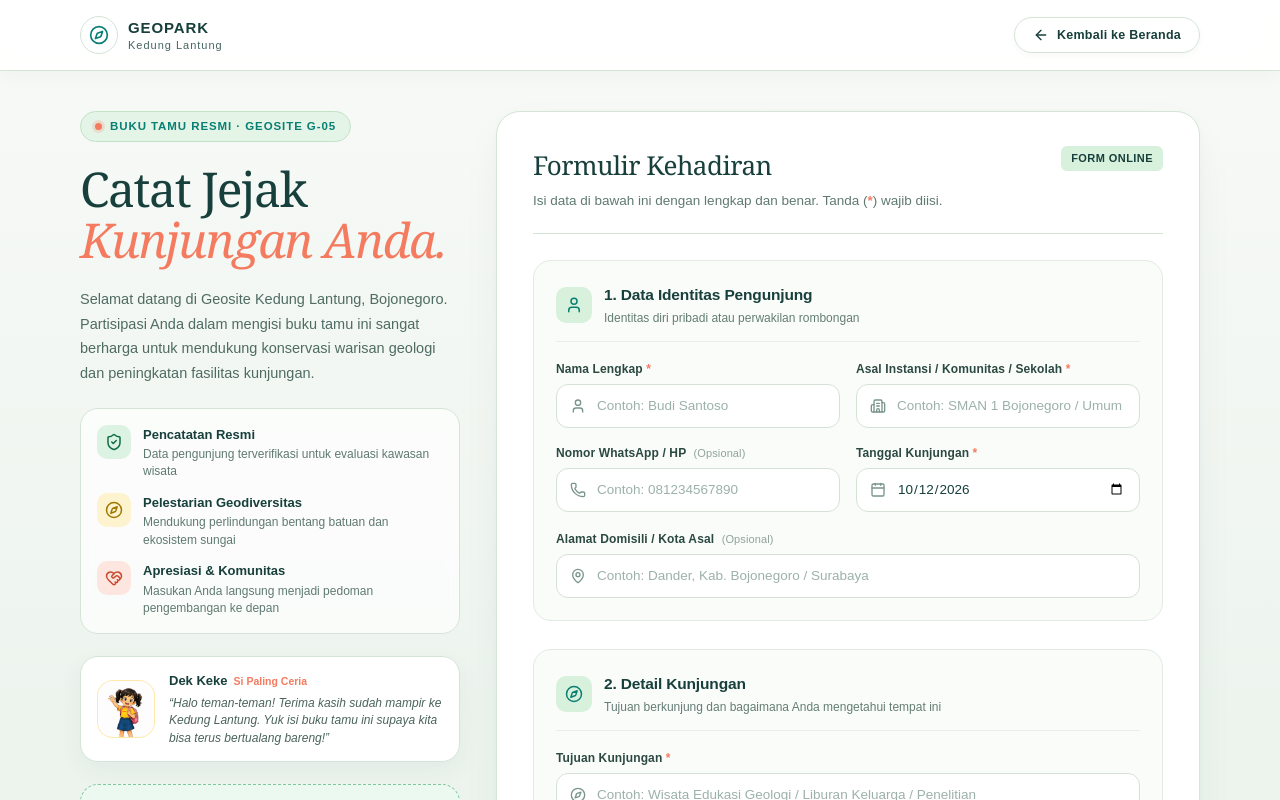
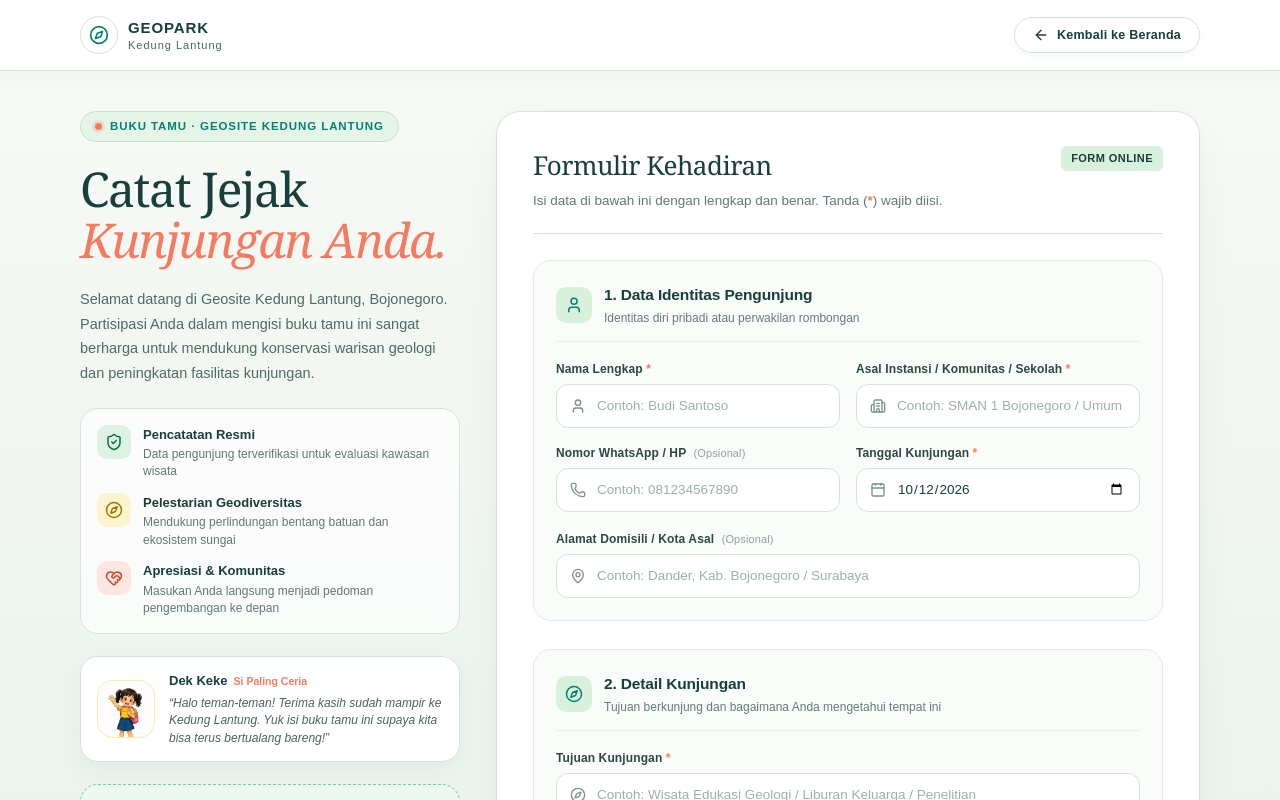
Before and after one commit to ekohardi/geosite-bojonegoro, a Next.js app: page /buku-tamu in a window 1280 px wide. Shown: the top 800 px of the page. Built offline with nearby package versions, Linux system fonts and the light colour scheme.

Commit message:
fix header guest book

```diff
--- a/app/buku-tamu/page.tsx
+++ b/app/buku-tamu/page.tsx
@@ -179,7 +179,7 @@ export default function BukuTamuPage() {
           <div className="guestbook-hero-card">
             <div className="guestbook-badge-pill">
               <span className="badge-dot" />
-              <span>Buku Tamu Resmi · Geosite G-05</span>
+              <span>Buku Tamu · Geosite Kedung Lantung</span>
             </div>
 
             <h1 className="guestbook-title">
@@ -284,9 +284,8 @@ export default function BukuTamuPage() {
             {/* Status Alert Notification */}
             {statusMessage && (
               <div
-                className={`guestbook-alert-banner ${
-                  statusType === 'success' ? 'alert-success' : 'alert-error'
-                }`}
+                className={`guestbook-alert-banner ${statusType === 'success' ? 'alert-success' : 'alert-error'
+                  }`}
                 role="status"
               >
                 <div className="alert-icon-wrap">
```
